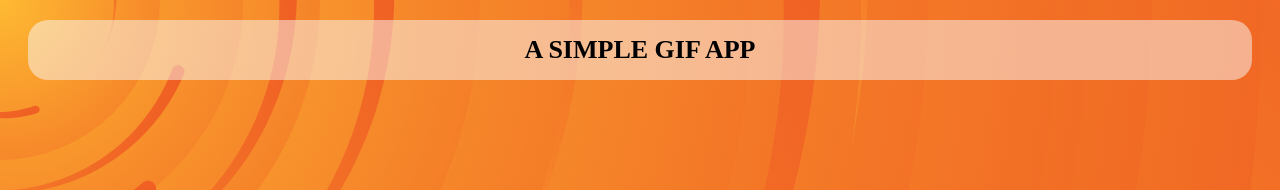
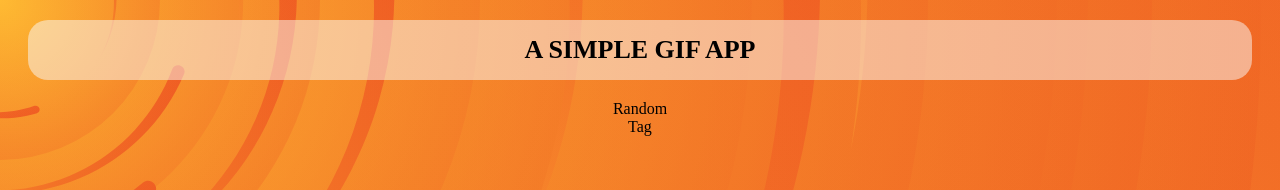
Before and after one commit to sudhansom/custom-hook-practice-Gif, a React (Create React App) app: page / in a window 1280 px wide. Shown: the top 190 px of the page. Built offline with nearby package versions, Linux system fonts and the light colour scheme.

Commit message:
created components folder and two files inside it and imported inside App

```diff
--- a/src/App.js
+++ b/src/App.js
@@ -1,10 +1,16 @@
 import React from "react";
 
 import "./App.css";
+import Random_V1 from "./components/Random_V1";
+import Tag_V1 from "./components/Tag_V1";
 
 const App = () => (
   <div>
     <h1>A Simple Gif App</h1>
+    <div className="main-content">
+      <Random_V1 />
+      <Tag_V1 />
+    </div>
   </div>
 );
 
--- /dev/null
+++ b/src/components/Random_V1.jsx
@@ -0,0 +1,7 @@
+import React from "react";
+
+function Random_V1() {
+  return <div>Random</div>;
+}
+
+export default Random_V1;
--- /dev/null
+++ b/src/components/Tag_V1.jsx
@@ -0,0 +1,7 @@
+import React from "react";
+
+function Tag_V1() {
+  return <div>Tag</div>;
+}
+
+export default Tag_V1;
```
